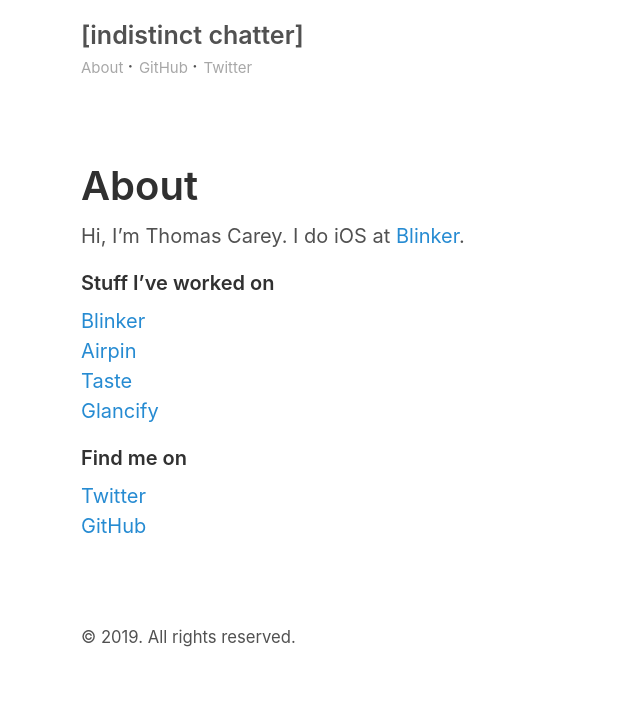
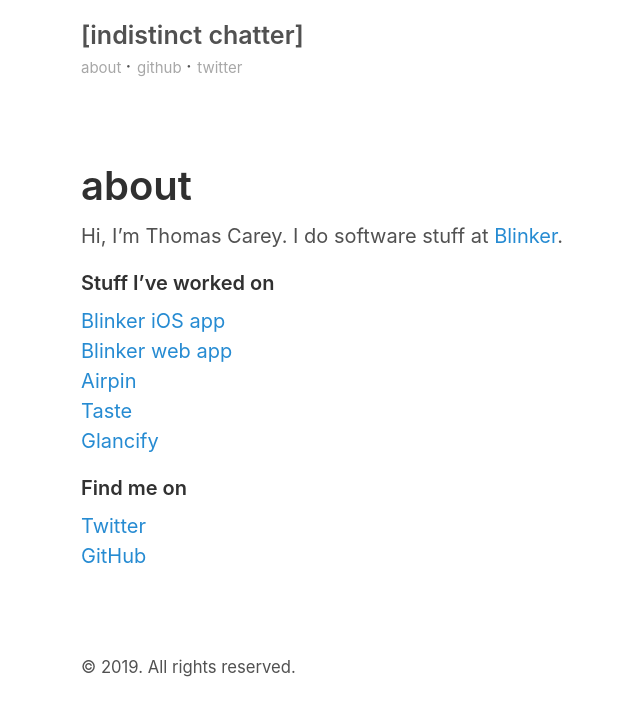
Before and after one commit to suchtomwow/suchtomwow.github.io, a Jekyll site: the page built from about.md, in a window 1280 px wide. Shown: the top 716 px of the page, without its empty margins (209-849 px from the left). Built offline with Jekyll 4.4.1, drawn with Linux system fonts in a browser that asks for light colours.

Commit message:
minor tweaks

```diff
--- a/_layouts/default.html
+++ b/_layouts/default.html
@@ -1,40 +1,30 @@
 <!DOCTYPE html>
 <html lang="en">
-
   {% include head.html %}
 
   <body>
-
     <div class="container content">
       <header class="masthead">
         <h3 class="masthead-title">
           <a href="{{ site.baseurl }}/" title="Home">{{ site.title }}</a>
         </h3>
-        {% comment %}
-          The code below dynamically generates a nav of pages with
-          `layout: page` in the front-matter. See readme for usage.
-        {% endcomment %}
-
-        {% assign pages_list = site.pages %}
-        {% for node in pages_list %}
-          {% if node.title != null %}
-            {% if node.layout == "page" %}
-            <small>
-              <a href="{{ node.url }}">{{ node.title }}</a>
-            </small>
-            &middot;
-            {% endif %}
-          {% endif %}
-        {% endfor %}
+        {% comment %} The code below dynamically generates a nav of pages with
+        `layout: page` in the front-matter. See readme for usage. {% endcomment
+        %} {% assign pages_list = site.pages %} {% for node in pages_list %} {%
+        if node.title != null %} {% if node.layout == "page" %}
         <small>
-          <a href="https://github.com/{{ site.github_username }}">GitHub</a>
+          <a href="{{ node.url }}">{{ node.title }}</a>
+        </small>
+        &middot; {% endif %} {% endif %} {% endfor %}
+        <small>
+          <a href="https://github.com/{{ site.github_username }}">github</a>
         </small>
         &middot;
         <small>
-          <a href="https://twitter.com/{{ site.twitter_username }}">Twitter</a>
+          <a href="https://twitter.com/{{ site.twitter_username }}">twitter</a>
         </small>
       </header>
-<!--
+      <!--
 
 -->
       <main>
--- a/about.md
+++ b/about.md
@@ -1,16 +1,19 @@
 ---
 layout: page
-title: About
+title: about
 ---
 
-Hi, I'm Thomas Carey. I do iOS at [Blinker](http://www.blinker.com).
+Hi, I'm Thomas Carey. I do software stuff at [Blinker](http://www.blinker.com).
 
 #### Stuff I've worked on
-[Blinker](https://itunes.apple.com/us/app/blinker-power-to-buy-sell/id970157878)<br />
+
+[Blinker iOS app](https://itunes.apple.com/us/app/blinker-power-to-buy-sell/id970157878)<br />
+[Blinker web app](https://refinance.blinker.com)<br />
 [Airpin](https://github.com/suchtomwow/Airpin)<br />
 [Taste](https://github.com/suchtomwow/taste)<br />
 [Glancify](https://github.com/suchtomwow/glancify)
 
 #### Find me on
+
 [Twitter](http://twitter.com/suchtomwow)<br />
 [GitHub](http://github.com/suchtomwow)
```
Also changed, not shown: other parts of _layouts/default.html (+6 -5 lines).
